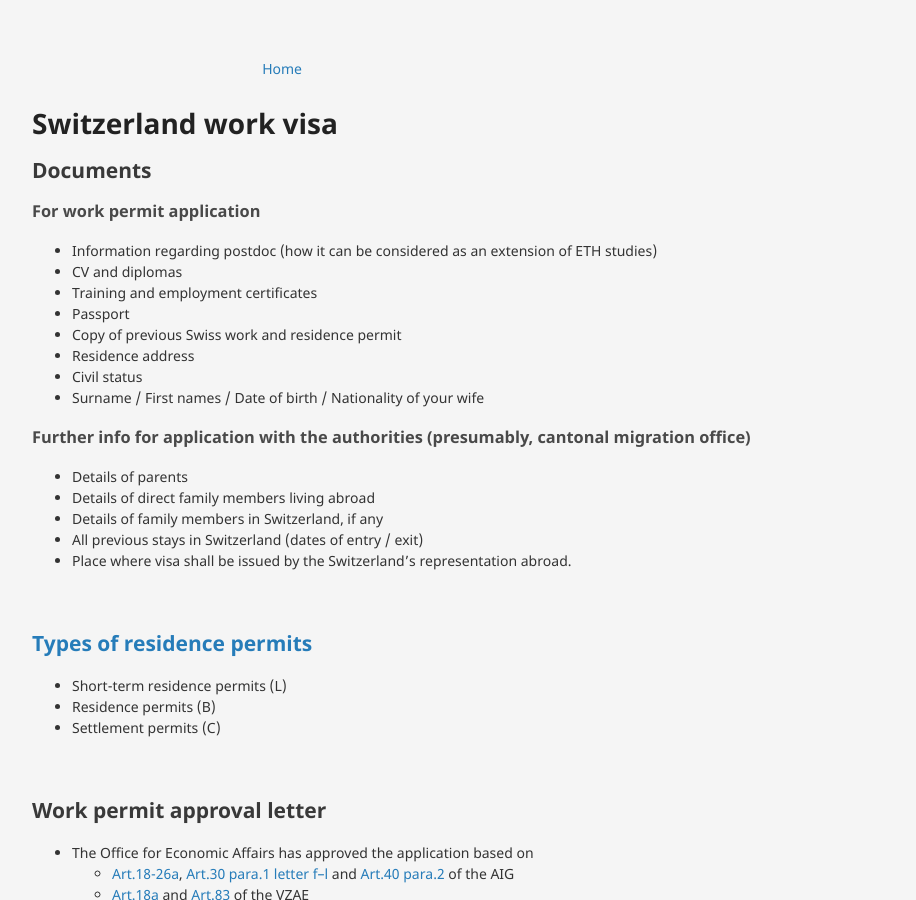
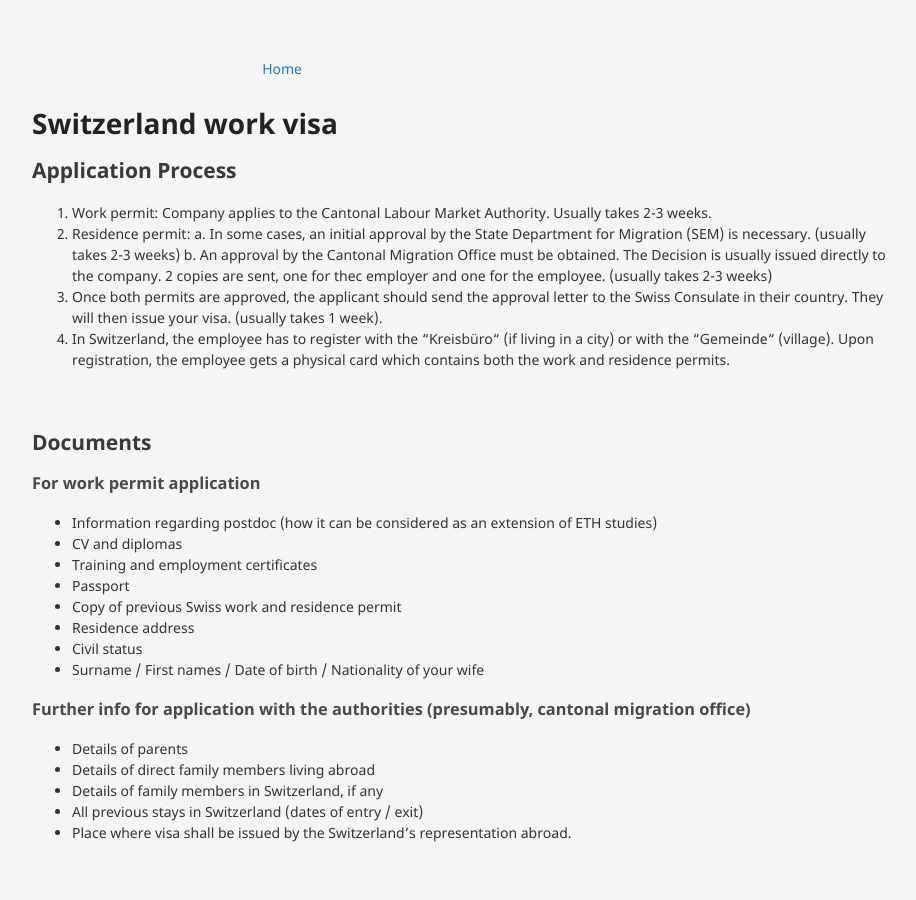
Before and after one commit to neeravkarani/personal, a Jekyll site: the page built from _posts/visa/2024-06-20-switzerland-work-visa.md, in a window 1280 px wide and 900 px high. Shown: the whole window, without its empty margins (178-1094 px from the left). Built offline with Jekyll 4.4.1, drawn with Linux system fonts in a browser that asks for light colours.

Commit message:
added content to swiss visa notes

```diff
--- a/_posts/visa/2024-06-20-switzerland-work-visa.md
+++ b/_posts/visa/2024-06-20-switzerland-work-visa.md
@@ -2,6 +2,17 @@
 layout: post
 title: "Switzerland work visa"
 ---
+
+## Application Process
+
+ 1. Work permit: Company applies to the Cantonal Labour Market Authority. Usually takes 2-3 weeks.
+ 2. Residence permit:
+   a. In some cases, an initial approval by the State Department for Migration (SEM) is necessary. (usually takes 2-3 weeks)
+   b. An approval by the Cantonal Migration Office must be obtained. The Decision is usually issued directly to the company. 2 copies are sent, one for thec employer and one for the employee. (usually takes 2-3 weeks)
+ 3. Once both permits are approved, the applicant should send the approval letter to the Swiss Consulate in their country. They will then issue your visa. (usually takes 1 week).
+ 4. In Switzerland, the employee has to register with the “Kreisbüro“ (if living in a city) or with the “Gemeinde“ (village). Upon registration, the employee gets a physical card which contains both the work and residence permits.
+
+<br>
 
 ## Documents
 
```
